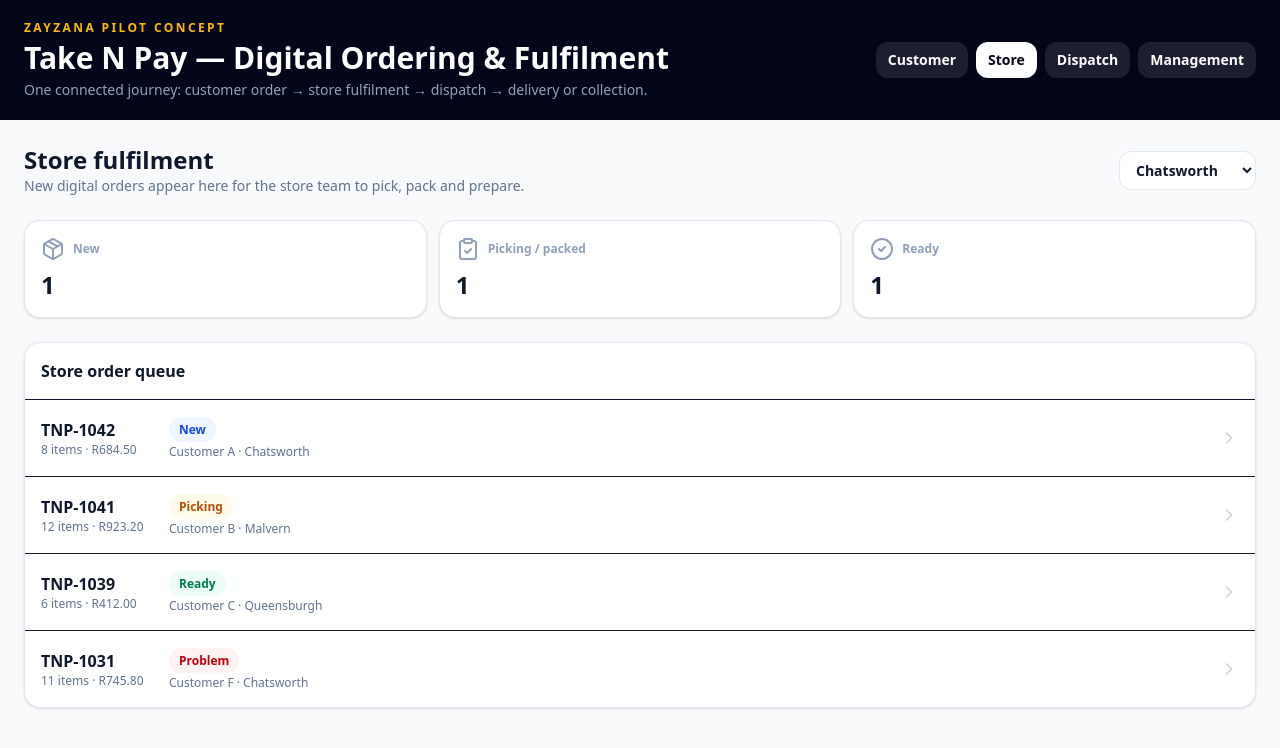
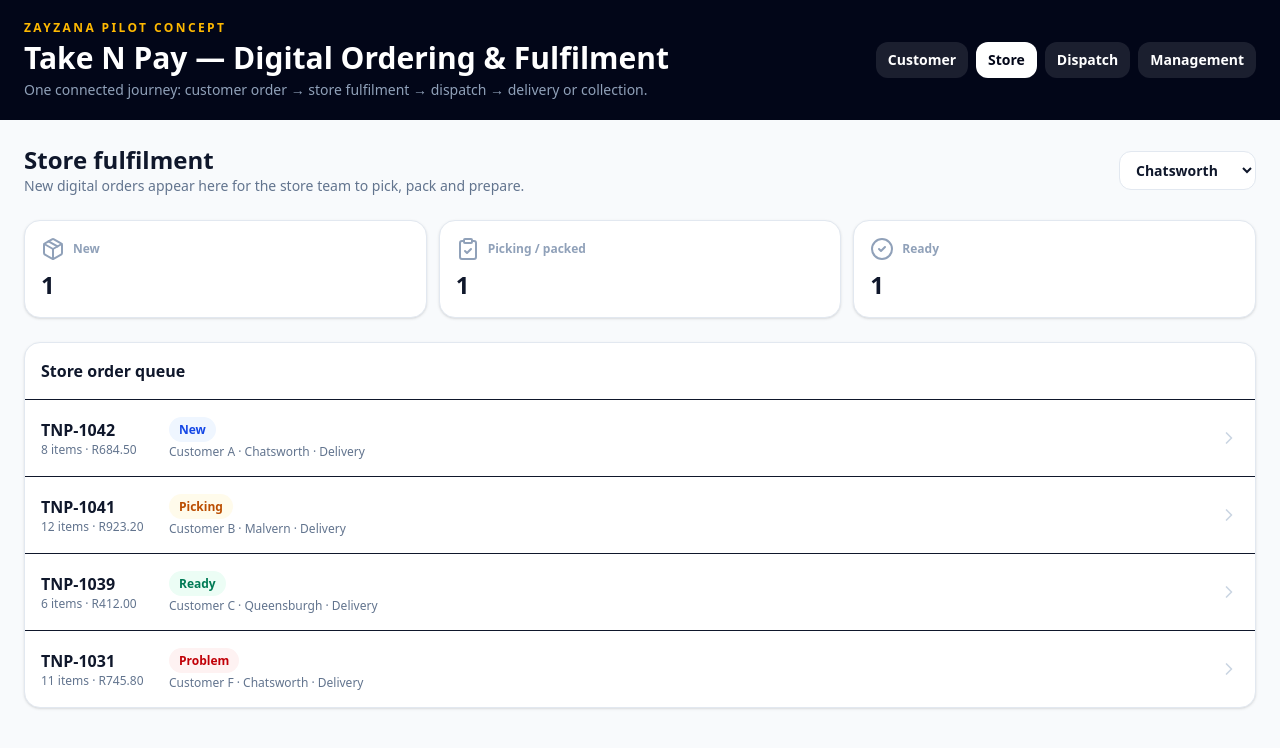
Before and after one commit to syedzayn296-ops/Take-n-pay-delivery-hub, a React (Vite) app: page / in a window 1280 px wide. Both pictures are taken after a click on the button "Store". Shown: the top 748 px of the page. Built offline with nearby package versions, Linux system fonts and the light colour scheme.

Commit message:
Polish pilot flow with basket and fulfilment details

```diff
--- a/src/App.tsx
+++ b/src/App.tsx
@@ -13,6 +13,7 @@
 type Order = {
   id: string; customer: string; suburb: string; store: string; items: number;
   value: number; status: Status; eta: string; driver?: string; note?: string;
+  fulfillment?: 'Delivery' | 'Collection'; itemSummary?: string;
 };
 
 const products: Product[] = [
@@ -27,12 +28,12 @@
 ];
 
 const initialOrders: Order[] = [
-  { id: 'TNP-1042', customer: 'Customer A', suburb: 'Chatsworth', store: 'Chatsworth', items: 8, value: 684.50, status: 'New', eta: '—' },
-  { id: 'TNP-1041', customer: 'Customer B', suburb: 'Malvern', store: 'Chatsworth', items: 12, value: 923.20, status: 'Picking', eta: '—' },
-  { id: 'TNP-1039', customer: 'Customer C', suburb: 'Queensburgh', store: 'Chatsworth', items: 6, value: 412.00, status: 'Ready', eta: '35 min' },
-  { id: 'TNP-1037', customer: 'Customer D', suburb: 'Amanzimtoti', store: 'Amanzimtoti', items: 15, value: 1188.90, status: 'Assigned', eta: '42 min', driver: 'Driver 01' },
-  { id: 'TNP-1035', customer: 'Customer E', suburb: 'Isipingo', store: 'Amanzimtoti', items: 9, value: 576.40, status: 'Out for delivery', eta: '18 min', driver: 'Driver 02' },
-  { id: 'TNP-1031', customer: 'Customer F', suburb: 'Chatsworth', store: 'Chatsworth', items: 11, value: 745.80, status: 'Problem', eta: 'Delayed', driver: 'Driver 03', note: 'Customer unavailable — call required' }
+  { id: 'TNP-1042', customer: 'Customer A', suburb: 'Chatsworth', store: 'Chatsworth', items: 8, value: 684.50, status: 'New', eta: '—', fulfillment: 'Delivery', itemSummary: 'Mixed grocery basket' },
+  { id: 'TNP-1041', customer: 'Customer B', suburb: 'Malvern', store: 'Chatsworth', items: 12, value: 923.20, status: 'Picking', eta: '—', fulfillment: 'Delivery', itemSummary: '12 grocery items' },
+  { id: 'TNP-1039', customer: 'Customer C', suburb: 'Queensburgh', store: 'Chatsworth', items: 6, value: 412.00, status: 'Ready', eta: '35 min', fulfillment: 'Delivery', itemSummary: '6 grocery items' },
+  { id: 'TNP-1037', customer: 'Customer D', suburb: 'Amanzimtoti', store: 'Amanzimtoti', items: 15, value: 1188.90, status: 'Assigned', eta: '42 min', driver: 'Driver 01', fulfillment: 'Delivery', itemSummary: '15 grocery items' },
+  { id: 'TNP-1035', customer: 'Customer E', suburb: 'Isipingo', store: 'Amanzimtoti', items: 9, value: 576.40, status: 'Out for delivery', eta: '18 min', driver: 'Driver 02', fulfillment: 'Delivery', itemSummary: '9 grocery items' },
+  { id: 'TNP-1031', customer: 'Customer F', suburb: 'Chatsworth', store: 'Chatsworth', items: 11, value: 745.80, status: 'Problem', eta: 'Delayed', driver: 'Driver 03', fulfillment: 'Delivery', itemSummary: '11 grocery items', note: 'Customer unavailable — call required' }
 ];
 
 const nextStatus: Partial<Record<Status, Status>> = {
@@ -88,7 +89,8 @@
     const id = 'TNP-' + (1043 + orders.length);
     const order: Order = {
       id, customer: 'Demo Customer', suburb: delivery === 'Delivery' ? 'Isipingo' : store,
-      store, items: cartCount, value: cartTotal, status: 'New', eta: delivery === 'Delivery' ? '45–60 min' : 'Ready notification'
+      store, items: cartCount, value: cartTotal, status: 'New', eta: delivery === 'Delivery' ? '45–60 min' : 'Ready notification', fulfillment: delivery,
+      itemSummary: cart.map(item => `${item.qty}× ${item.name}`).join(' · ')
     };
     setOrders(current => [order, ...current]);
     setPlaced(id);
@@ -161,7 +163,7 @@
       {mode === 'Dispatch' && <Dispatch orders={orders} setOrders={setOrders} selected={selected} setSelected={setSelected} />}
       {mode === 'Management' && <Management orders={orders} counts={counts} />}
 
-      {placed && <div className="fixed inset-0 z-50 bg-slate-950/50 p-4" onClick={() => setPlaced(null)}><div className="mx-auto mt-20 max-w-md rounded-2xl bg-white p-6 shadow-2xl" onClick={e => e.stopPropagation()}><CheckCircle2 className="h-10 w-10 text-emerald-600" /><h2 className="mt-3 text-2xl font-black">Order received</h2><p className="mt-2 text-sm text-slate-600">Demo order <b>{placed}</b> has entered the Take N Pay fulfilment workflow.</p><button onClick={() => { setPlaced(null); setMode('Store'); }} className="mt-5 w-full rounded-xl bg-slate-950 px-4 py-3 text-sm font-black text-white">Show store order</button></div></div>}
+      {placed && <div className="fixed inset-0 z-50 bg-slate-950/50 p-4" onClick={() => setPlaced(null)}><div className="mx-auto mt-20 max-w-md rounded-2xl bg-white p-6 shadow-2xl" onClick={e => e.stopPropagation()}><CheckCircle2 className="h-10 w-10 text-emerald-600" /><h2 className="mt-3 text-2xl font-black">Order received</h2><p className="mt-2 text-sm text-slate-600">Demo order <b>{placed}</b> has entered the Take N Pay fulfilment workflow. Nothing is connected to live Take N Pay systems.</p><button onClick={() => { setPlaced(null); setMode('Store'); }} className="mt-5 w-full rounded-xl bg-slate-950 px-4 py-3 text-sm font-black text-white">Show store order</button></div></div>}
     </div>
   );
 }
@@ -171,7 +173,7 @@
   return <main className="mx-auto max-w-7xl space-y-6 px-4 py-6 sm:px-6">
     <div className="flex flex-col gap-3 sm:flex-row sm:items-center sm:justify-between"><div><h2 className="text-2xl font-black">{title}</h2><p className="text-sm text-slate-500">{subtitle}</p></div><select value={store} onChange={(e: any) => setStore(e.target.value)} className="rounded-xl border border-slate-200 bg-white px-3 py-2 text-sm font-bold"><option>All stores</option><option>Chatsworth</option><option>Amanzimtoti</option><option>Arbour Town</option></select></div>
     <div className="grid grid-cols-3 gap-3"><Metric icon={<Package />} label="New" value={counts.new} /><Metric icon={<ClipboardCheck />} label="Picking / packed" value={counts.picking} /><Metric icon={<CheckCircle2 />} label="Ready" value={counts.ready} /></div>
-    <div className="overflow-hidden rounded-2xl border border-slate-200 bg-white shadow-sm"><div className="border-b px-4 py-4"><h3 className="font-black">Store order queue</h3></div>{orders.map((order: Order) => <button key={order.id} onClick={() => setSelected(order)} className="block w-full border-b px-4 py-4 text-left last:border-0 hover:bg-slate-50"><div className="grid gap-2 sm:grid-cols-[120px_1fr_auto] sm:items-center"><div><b>{order.id}</b><p className="text-xs text-slate-500">{order.items} items · R{order.value.toFixed(2)}</p></div><div><span className={`rounded-full px-2.5 py-1 text-xs font-bold ${statusStyle[order.status]}`}>{order.status}</span><p className="mt-1 text-xs text-slate-500">{order.customer} · {order.suburb}</p></div><ChevronRight className="hidden h-5 w-5 text-slate-300 sm:block" /></div></button>)}</div>
+    <div className="overflow-hidden rounded-2xl border border-slate-200 bg-white shadow-sm"><div className="border-b px-4 py-4"><h3 className="font-black">Store order queue</h3></div>{orders.map((order: Order) => <button key={order.id} onClick={() => setSelected(order)} className="block w-full border-b px-4 py-4 text-left last:border-0 hover:bg-slate-50"><div className="grid gap-2 sm:grid-cols-[120px_1fr_auto] sm:items-center"><div><b>{order.id}</b><p className="text-xs text-slate-500">{order.items} items · R{order.value.toFixed(2)}</p></div><div><span className={`rounded-full px-2.5 py-1 text-xs font-bold ${statusStyle[order.status]}`}>{order.status}</span><p className="mt-1 text-xs text-slate-500">{order.customer} · {order.suburb} · {order.fulfillment || 'Delivery'}</p></div><ChevronRight className="hidden h-5 w-5 text-slate-300 sm:block" /></div></button>)}</div>
     {selected && <OrderModal order={selected} close={() => setSelected(null)} advance={advance} />}
   </main>;
 }
@@ -199,7 +201,7 @@
 
 function OrderModal({ order, close, advance }: { order: Order; close: () => void; advance: (id: string) => void }) {
   const next = nextStatus[order.status];
-  return <div className="fixed inset-0 z-50 bg-slate-950/50 p-4" onClick={close}><div className="mx-auto mt-10 max-w-lg rounded-2xl bg-white p-5 shadow-2xl" onClick={e => e.stopPropagation()}><div className="flex items-start justify-between"><div><p className="text-xs font-bold uppercase tracking-wider text-slate-400">Order</p><h2 className="text-2xl font-black">{order.id}</h2></div><button onClick={close}><X /></button></div><div className="mt-5 space-y-3"><Detail icon={<UserRound />} label="Customer" value={order.customer} /><Detail icon={<MapPin />} label="Route" value={`${order.store} → ${order.suburb}`} /><Detail icon={<Package />} label="Order" value={`${order.items} items · R${order.value.toFixed(2)}`} /><Detail icon={<Clock3 />} label="ETA" value={order.eta} />{order.driver && <Detail icon={<Truck />} label="Driver" value={order.driver} />}</div>{next && <button onClick={() => { advance(order.id); close(); }} className="mt-6 w-full rounded-xl bg-slate-950 px-4 py-3 text-sm font-black text-white">Move to {next}</button>}{order.status === 'Problem' && <button onClick={() => { advance(order.id); close(); }} className="mt-3 w-full rounded-xl bg-red-600 px-4 py-3 text-sm font-black text-white">Resolve problem</button>}</div></div>;
+  return <div className="fixed inset-0 z-50 bg-slate-950/50 p-4" onClick={close}><div className="mx-auto mt-10 max-w-lg rounded-2xl bg-white p-5 shadow-2xl" onClick={e => e.stopPropagation()}><div className="flex items-start justify-between"><div><p className="text-xs font-bold uppercase tracking-wider text-slate-400">Order</p><h2 className="text-2xl font-black">{order.id}</h2></div><button onClick={close}><X /></button></div><div className="mt-5 space-y-3"><Detail icon={<UserRound />} label="Customer" value={order.customer} /><Detail icon={<MapPin />} label="Route" value={`${order.store} → ${order.suburb}`} /><Detail icon={<Package />} label="Order" value={`${order.items} items · R${order.value.toFixed(2)}`} />{order.itemSummary && <Detail icon={<ShoppingCart />} label="Basket" value={order.itemSummary} />}<Detail icon={<Smartphone />} label="Fulfilment" value={order.fulfillment || 'Delivery'} /><Detail icon={<Clock3 />} label="ETA" value={order.eta} />{order.driver && <Detail icon={<Truck />} label="Driver" value={order.driver} />}</div>{next && <button onClick={() => { advance(order.id); close(); }} className="mt-6 w-full rounded-xl bg-slate-950 px-4 py-3 text-sm font-black text-white">Move to {next}</button>}{order.status === 'Problem' && <button onClick={() => { advance(order.id); close(); }} className="mt-3 w-full rounded-xl bg-red-600 px-4 py-3 text-sm font-black text-white">Resolve problem</button>}</div></div>;
 }
 
 function Metric({ icon, label, value, prefix = '' }: { icon: React.ReactNode; label: string; value: number; prefix?: string }) {
```
